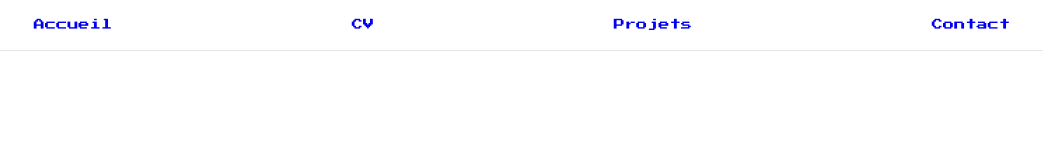
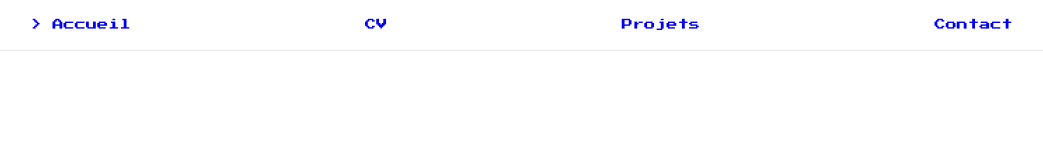
Before and after one commit to CyndelHerolt/site_persoV2, a Vue app: page / in a window 1280 px wide. Shown: the top 160 px of the page, without its empty margins (118-1161 px from the left). Built offline with nearby package versions, Linux system fonts and the light colour scheme.

Commit message:
feat: cv - experiences

```diff
--- a/src/assets/main.css
+++ b/src/assets/main.css
@@ -113,6 +113,11 @@
 
         &.active-link {
             color: var(--color-link);
+
+            &:before {
+                content: ">";
+                margin-right: 10px;
+            }
         }
     }
 
@@ -227,6 +232,11 @@
 
                 &.active-link {
                     color: var(--color-link);
+
+                    &:before {
+                        content: ">";
+                        margin-right: 10px;
+                    }
                 }
 
                 img {
```
